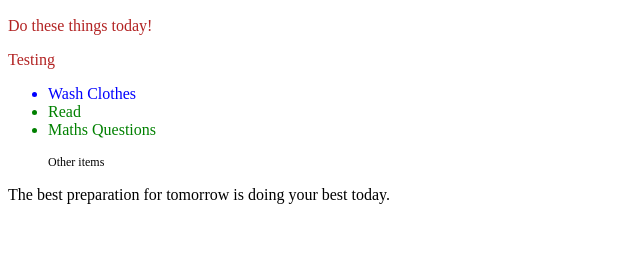
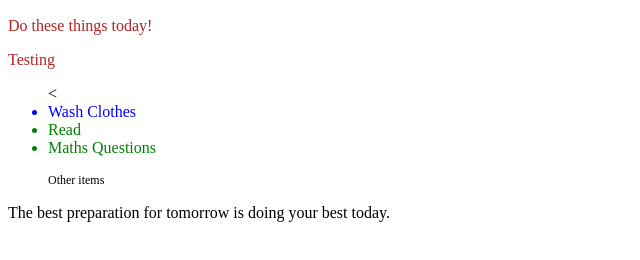
Before and after one commit to PrateekGithub23/Udemy-Web-Dev-Course-Start, a plain HTML site: page 7.1 Combining Selectors/index.html in a window 1280 px wide. Shown: the part 110-370 px from the top of the page, without its empty margins (0-640 px from the left). Drawn offline with Linux system fonts and the light colour scheme.

Commit message:
playing around

```diff
--- a/7.1 Combining Selectors/index.html
+++ b/7.1 Combining Selectors/index.html
@@ -16,7 +16,7 @@
     <p class="done">Do these things today!</p>
     <p>Testing</p>
     <ul class="list">
-      <li>Wash Clothes</li>
+      <<li>Wash Clothes</li>
       <li class="done">Read</li>
       <li class="done">Maths Questions</li>
     </ul>
```
